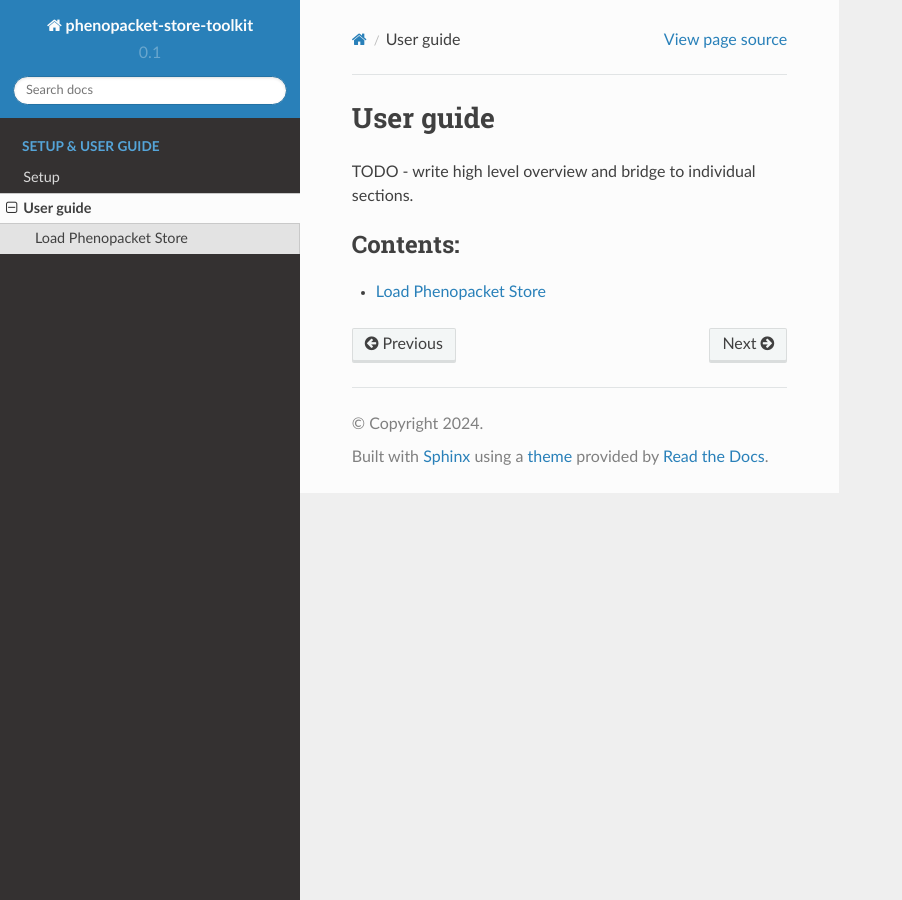
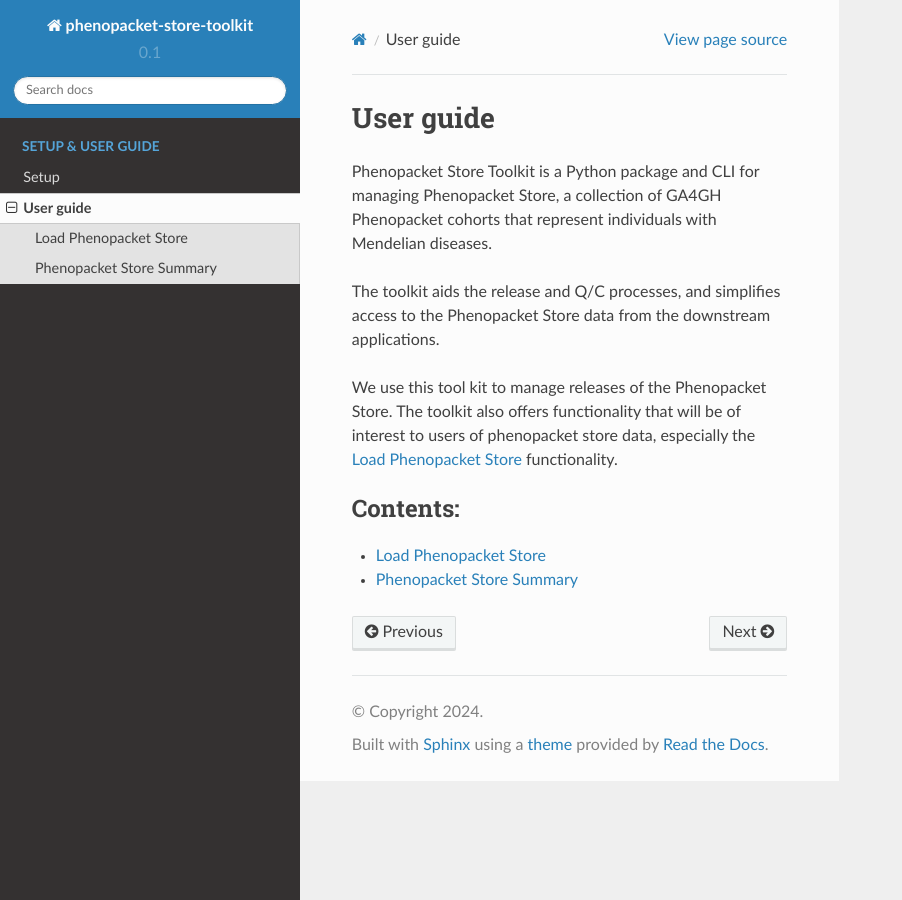
Before and after one commit to monarch-initiative/phenopacket-store-toolkit, a Sphinx documentation site: the page built from docs/user-guide/index.rst, in a window 1280 px wide. Shown: the whole page, without its empty margins (0-902 px from the left). Built offline with Sphinx 7.4.7 and the Read the Docs theme 2.0.0, drawn with Linux system fonts in a browser that asks for light colours; pages that are not in the unit, such as notebooks, are missing from menus.

Commit message:
new table summary and documentation

```diff
--- a/docs/user-guide/index.rst
+++ b/docs/user-guide/index.rst
@@ -4,10 +4,18 @@
 User guide
 ==========
 
-TODO - write high level overview and bridge to individual sections.
+Phenopacket Store Toolkit is a Python package and CLI for managing Phenopacket Store,
+a collection of GA4GH Phenopacket cohorts that represent individuals with Mendelian diseases.
+
+The toolkit aids the release and Q/C processes, and simplifies access to the Phenopacket Store data
+from the downstream applications.
+
+We use this tool kit to manage releases of the Phenopacket Store. The toolkit also offers functionality that
+will be of interest to users of phenopacket store data, especially the :ref:`load-phenopacket-store` functionality.
 
 .. toctree::
   :maxdepth: 1
   :caption: Contents:
 
   load-phenopacket-store
+  summary
```
Also changed, not shown: docs/user-guide/summary.rst (added, +28 -0 lines), 1 other file.
